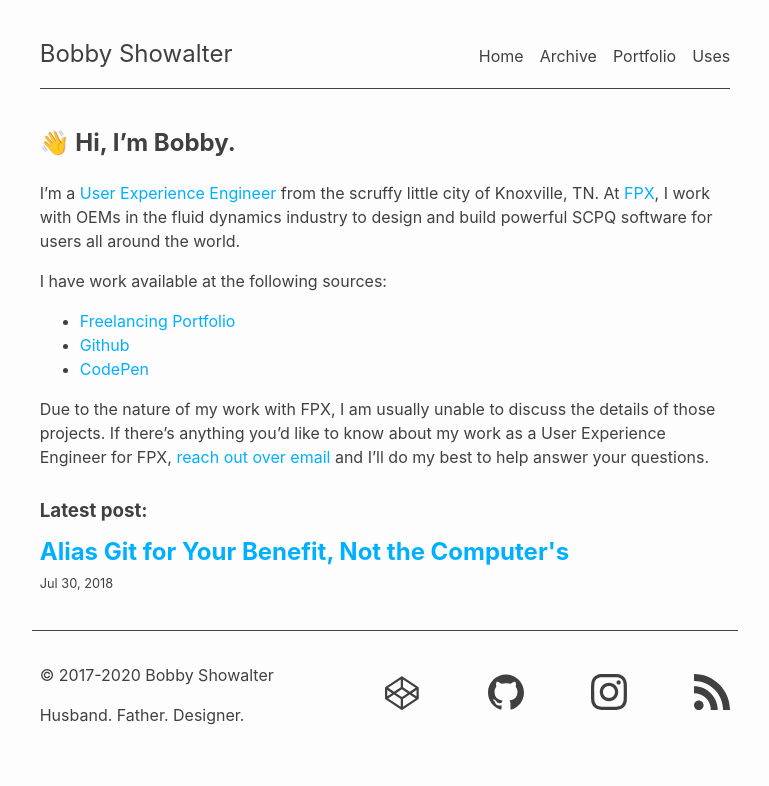
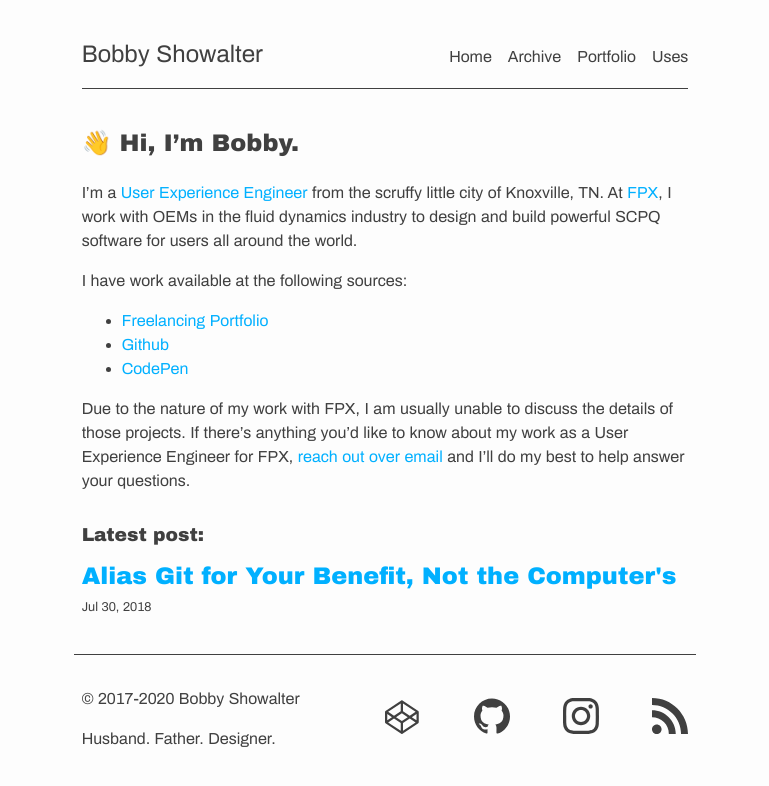
Before and after one commit to orangedaisy/bshowco, a Jekyll site: the page built from index.md, in a window 1280 px wide. Shown: the top 786 px of the page, without its empty margins (255-1024 px from the left). Built offline with Jekyll 4.4.1, drawn with Linux system fonts in a browser that asks for light colours; our own code applies the rules of GitHub Pages for plain Markdown files.

Commit message:
GH-12: Add Archivo font
Gonna spice :fire: it up a bit and use a Google Font

```diff
--- a/_sass/base/_base.scss
+++ b/_sass/base/_base.scss
@@ -2,7 +2,7 @@ html {
   background-color: #fdfdfd;
   box-sizing: border-box;
   color: var(--c-text-body);
-  font-family: var(--f-system);
+  font-family: var(--f-body),var(--f-system);
   line-height: 1.5;
 }
 
@@ -10,6 +10,16 @@ html {
 *::before,
 *::after {
   box-sizing: inherit;
+}
+
+h1,
+h2,
+h3,
+h4,
+h5,
+h6 {
+  font-family: var(--f-header),var(--f-system);
+  font-weight: normal;
 }
 
 a {
--- a/_sass/bshow.scss
+++ b/_sass/bshow.scss
@@ -1,6 +1,7 @@
 // Import partials
 @import
   // helpers
+  'helpers/fonts',
   'helpers/normalize',
   'helpers/variables',
   'helpers/syntax-highlighting',
--- a/_sass/components/_c-figure.scss
+++ b/_sass/components/_c-figure.scss
@@ -4,6 +4,5 @@
 }
 
 .c-figure__caption {
-  font-style: italic;
   opacity: .75;
 }
--- /dev/null
+++ b/_sass/helpers/_fonts.scss
@@ -0,0 +1,19 @@
+/* archivo-regular - latin */
+@font-face {
+  font-family: 'Archivo';
+  font-style: normal;
+  font-weight: 400;
+  src: local('Archivo Regular'), local('Archivo-Regular'),
+       url('fonts/archivo-v6-latin-regular.woff2') format('woff2'),
+       url('fonts/archivo-v6-latin-regular.woff') format('woff');
+}
+
+/* archivo-black-regular - latin */
+@font-face {
+  font-family: 'Archivo Black';
+  font-style: normal;
+  font-weight: 400;
+  src: local('Archivo Black Regular'), local('ArchivoBlack-Regular'),
+       url('fonts/archivo-black-v9-latin-regular.woff2') format('woff2'),
+       url('fonts/archivo-black-v9-latin-regular.woff') format('woff');
+}
--- a/_sass/helpers/_variables.scss
+++ b/_sass/helpers/_variables.scss
@@ -12,4 +12,6 @@
 
   /* ## Fonts */
   --f-system: -apple-system,BlinkMacSystemFont,"Segoe UI",Roboto,Oxygen-Sans,Ubuntu,Cantarell,"Helvetica Neue",sans-serif;
+  --f-body: 'Archivo';
+  --f-header: 'Archivo Black';
 }
```
Also changed, not shown: assets/fonts/archivo-black-v9-latin-regular.woff (added), assets/fonts/archivo-black-v9-latin-regular.woff2 (added), assets/fonts/archivo-v6-latin-regular.woff (added), assets/fonts/archivo-v6-latin-regular.woff2 (added).
